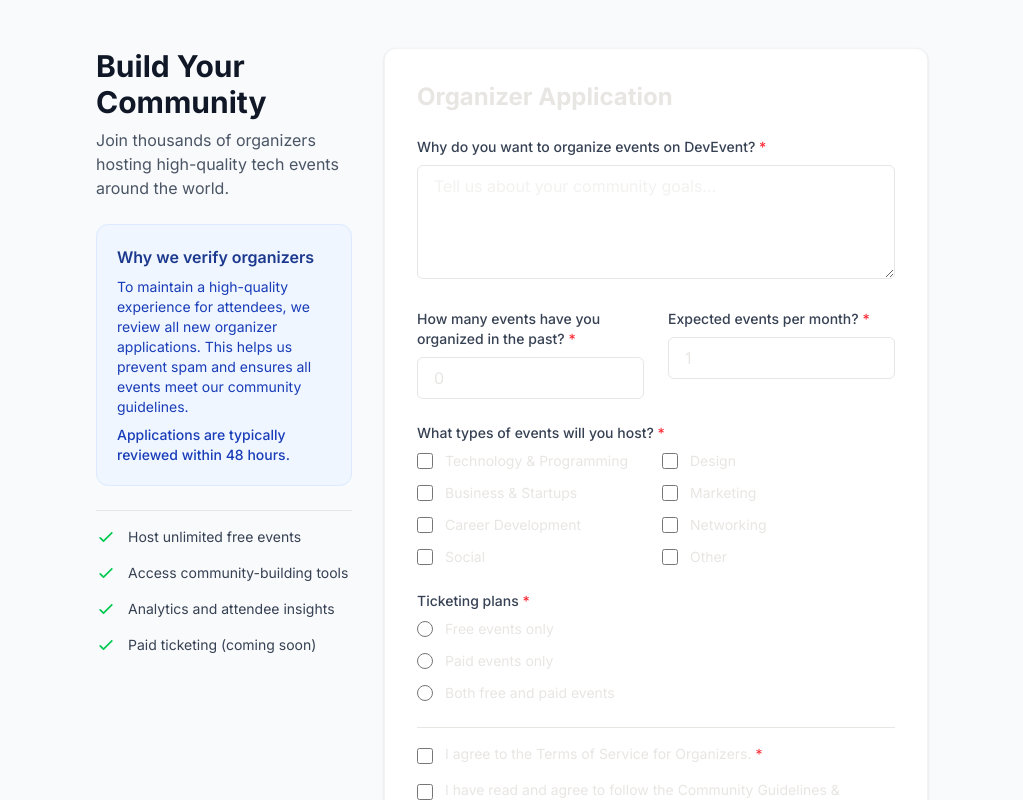
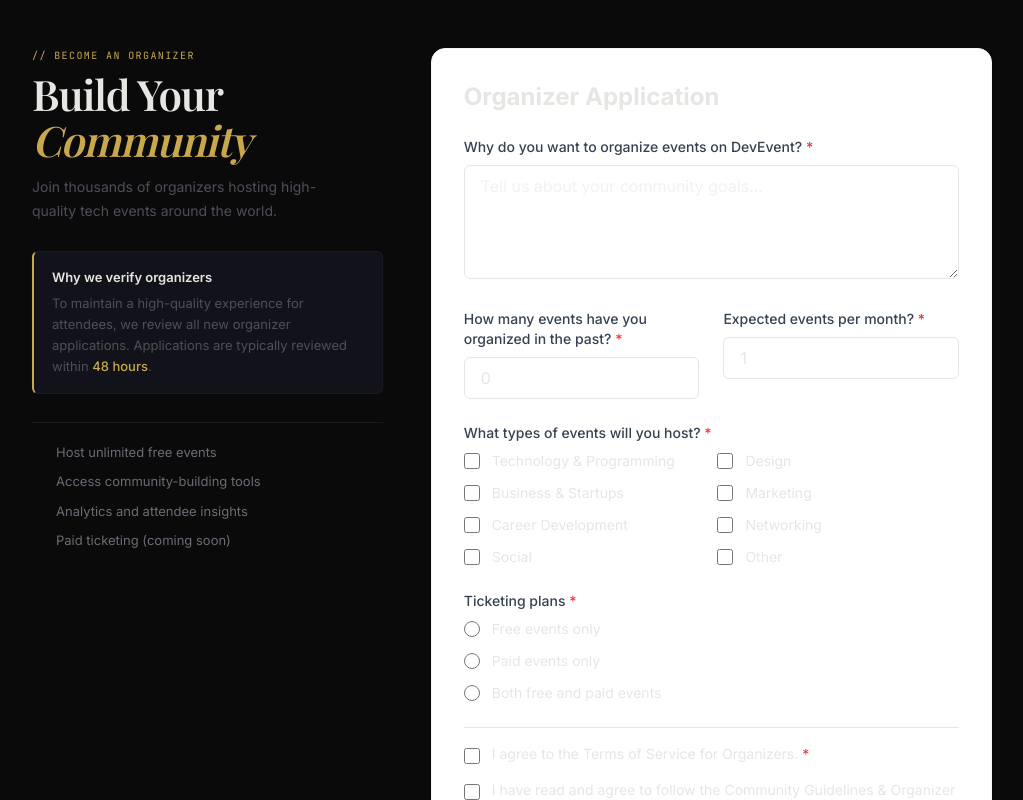
Before and after one commit to YashVarpe05/DevEvent, a Next.js app: page /become-organizer in a window 1280 px wide. Shown: the top 800 px of the page, without its empty margins (128-1151 px from the left). Built offline with nearby package versions, Linux system fonts and the light colour scheme; no server answers.

Commit message:
feat(ui): reskin become-organizer page layout dark theme

```diff
--- a/app/become-organizer/page.tsx
+++ b/app/become-organizer/page.tsx
@@ -5,63 +5,177 @@
 	description: "Apply to become an event organizer on DevEvent.",
 };
 
+const benefits = [
+	"Host unlimited free events",
+	"Access community-building tools",
+	"Analytics and attendee insights",
+	"Paid ticketing (coming soon)",
+];
+
 export default function BecomeOrganizerPage() {
 	return (
-		<main className="min-h-screen bg-gray-50 py-12">
-			<div className="max-w-4xl mx-auto px-4 sm:px-6 lg:px-8">
-				<div className="grid grid-cols-1 md:grid-cols-3 gap-8">
-					<div className="md:col-span-1 space-y-6">
+		<main
+			style={{
+				minHeight: "100dvh",
+				background: "var(--bg-base)",
+				padding: "48px 24px",
+			}}
+		>
+			<div
+				style={{
+					maxWidth: "960px",
+					margin: "0 auto",
+					display: "grid",
+					gridTemplateColumns: "1fr 1.6fr",
+					gap: "48px",
+					alignItems: "start",
+				}}
+				className="become-org-grid"
+			>
+				{/* LEFT COLUMN */}
 				<div>
-							<h1 className="text-3xl font-bold text-gray-900 mb-2">Build Your Community</h1>
-							<p className="text-gray-600">
-								Join thousands of organizers hosting high-quality tech events around the world.
+					{/* Page label */}
+					<span
+						style={{
+							fontSize: "10px",
+							color: "var(--gold)",
+							textTransform: "uppercase",
+							letterSpacing: "0.14em",
+							marginBottom: "8px",
+							display: "block",
+							fontFamily: "var(--font-mono)",
+						}}
+					>
+						{"// BECOME AN ORGANIZER"}
+					</span>
+
+					{/* Heading */}
+					<h1
+						style={{
+							fontFamily: "var(--font-serif)",
+							fontSize: "clamp(28px, 4vw, 42px)",
+							fontWeight: 600,
+							color: "var(--text-primary)",
+							letterSpacing: "-0.025em",
+							lineHeight: 1.1,
+							marginBottom: "12px",
+						}}
+					>
+						Build Your
+						<br />
+						<em style={{ color: "var(--gold)", fontStyle: "italic" }}>
+							Community
+						</em>
+					</h1>
+
+					{/* Subtext */}
+					<p
+						style={{
+							fontSize: "14px",
+							color: "var(--text-muted)",
+							lineHeight: 1.7,
+							marginBottom: "28px",
+							maxWidth: "320px",
+						}}
+					>
+						Join thousands of organizers hosting high-quality tech events around
+						the world.
+					</p>
+
+					{/* INFO CARD */}
+					<div
+						style={{
+							background: "var(--bg-surface)",
+							border: "1px solid var(--border-dim)",
+							borderLeft: "2px solid var(--gold)",
+							borderRadius: "var(--radius-md)",
+							padding: "16px 18px",
+							marginBottom: "28px",
+						}}
+					>
+						<h3
+							style={{
+								fontSize: "13px",
+								fontWeight: 600,
+								color: "var(--text-primary)",
+								marginBottom: "6px",
+							}}
+						>
+							Why we verify organizers
+						</h3>
+						<p
+							style={{
+								fontSize: "13px",
+								color: "var(--text-muted)",
+								lineHeight: 1.6,
+							}}
+						>
+							To maintain a high-quality experience for attendees, we review all
+							new organizer applications. Applications are typically reviewed
+							within{" "}
+							<span style={{ color: "var(--gold)", fontWeight: 500 }}>
+								48 hours
+							</span>
+							.
 						</p>
 					</div>
 
-						<div className="bg-blue-50 border border-blue-100 p-5 rounded-xl">
-							<h3 className="font-semibold text-blue-900 mb-2">Why we verify organizers</h3>
-							<p className="text-sm text-blue-800">
-								To maintain a high-quality experience for attendees, we review all new organizer applications. This helps us prevent spam and ensures all events meet our community guidelines.
-							</p>
-							<p className="text-sm text-blue-800 mt-2 font-medium">
-								Applications are typically reviewed within 48 hours.
-							</p>
-						</div>
-
-						{/* Benefits List */}
-						<ul className="space-y-4 pt-4 border-t border-gray-200">
-							<li className="flex gap-3 text-sm text-gray-700">
-								<svg className="w-5 h-5 text-green-500 shrink-0" fill="none" viewBox="0 0 24 24" stroke="currentColor">
-									<path strokeLinecap="round" strokeLinejoin="round" strokeWidth={2} d="M5 13l4 4L19 7" />
+					{/* BENEFITS LIST */}
+					<ul
+						style={{
+							borderTop: "1px solid var(--border-dim)",
+							paddingTop: "20px",
+							display: "flex",
+							flexDirection: "column",
+							gap: "10px",
+							listStyle: "none",
+							margin: 0,
+							padding: "20px 0 0 0",
+						}}
+					>
+						{benefits.map((benefit) => (
+							<li
+								key={benefit}
+								style={{
+									display: "flex",
+									alignItems: "center",
+									gap: "10px",
+									fontSize: "13px",
+									color: "var(--text-secondary)",
+								}}
+							>
+								<svg
+									width="14"
+									height="14"
+									viewBox="0 0 24 24"
+									fill="none"
+									stroke="var(--green)"
+									strokeWidth={2.5}
+									strokeLinecap="round"
+									strokeLinejoin="round"
+									style={{ flexShrink: 0 }}
+								>
+									<path d="M5 13l4 4L19 7" />
 								</svg>
-								Host unlimited free events
+								{benefit}
 							</li>
-							<li className="flex gap-3 text-sm text-gray-700">
-								<svg className="w-5 h-5 text-green-500 shrink-0" fill="none" viewBox="0 0 24 24" stroke="currentColor">
-									<path strokeLinecap="round" strokeLinejoin="round" strokeWidth={2} d="M5 13l4 4L19 7" />
-								</svg>
-								Access community-building tools
-							</li>
-							<li className="flex gap-3 text-sm text-gray-700">
-								<svg className="w-5 h-5 text-green-500 shrink-0" fill="none" viewBox="0 0 24 24" stroke="currentColor">
-									<path strokeLinecap="round" strokeLinejoin="round" strokeWidth={2} d="M5 13l4 4L19 7" />
-								</svg>
-								Analytics and attendee insights
-							</li>
-							<li className="flex gap-3 text-sm text-gray-700">
-								<svg className="w-5 h-5 text-green-500 shrink-0" fill="none" viewBox="0 0 24 24" stroke="currentColor">
-									<path strokeLinecap="round" strokeLinejoin="round" strokeWidth={2} d="M5 13l4 4L19 7" />
-								</svg>
-								Paid ticketing (coming soon)
-							</li>
+						))}
 					</ul>
 				</div>
 
-					<div className="md:col-span-2">
+				{/* RIGHT COLUMN */}
+				<div>
 					<BecomeOrganizerForm />
 				</div>
 			</div>
-			</div>
+
+			<style>{`
+				@media (max-width: 768px) {
+					.become-org-grid {
+						grid-template-columns: 1fr !important;
+					}
+				}
+			`}</style>
 		</main>
 	);
 }
--- a/app/globals.css
+++ b/app/globals.css
@@ -38,6 +38,21 @@
   --teal: #00D4AA;
   --teal-dim: rgba(0, 212, 170, 0.15);
   --error: #ffb4ab;
+
+  /* Gold / Organizer Design Tokens */
+  --gold: #C9A84C;
+  --gold-subtle: #131008;
+  --gold-bright: #DFC06E;
+  --border-dim: #1A1A1D;
+  --border: #222226;
+  --border-bright: #2A2A2E;
+  --text-muted: #4E4E58;
+  --red: #CC4646;
+  --green: #2A9D6F;
+  --radius-sm: 4px;
+  --radius-md: 6px;
+  --radius-lg: 10px;
+  --radius-xl: 14px;
 }
 
 @layer base {
--- a/app/layout.tsx
+++ b/app/layout.tsx
@@ -1,5 +1,5 @@
 import type { Metadata } from "next";
-import { Space_Grotesk, Inter, JetBrains_Mono } from "next/font/google";
+import { Space_Grotesk, Inter, JetBrains_Mono, Playfair_Display } from "next/font/google";
 import "./globals.css";
 
 const spaceGrotesk = Space_Grotesk({
@@ -21,6 +21,13 @@
   variable: "--font-mono",
   display: "swap",
   weight: ["400", "500", "700"],
+});
+
+const playfairDisplay = Playfair_Display({
+  subsets: ["latin"],
+  variable: "--font-serif",
+  display: "swap",
+  weight: ["400", "500", "600", "700"],
 });
 
 export const metadata: Metadata = {
@@ -62,7 +69,7 @@
   return (
     <html
       lang="en"
-      className={`dark ${spaceGrotesk.variable} ${inter.variable} ${jetbrainsMono.variable}`}
+      className={`dark ${spaceGrotesk.variable} ${inter.variable} ${jetbrainsMono.variable} ${playfairDisplay.variable}`}
     >
       <body className="bg-[#0A0A0B] text-[#E8E6E3] antialiased min-h-screen">
         <Providers>
```
Lines whose indentation alone changed are shown as unchanged.
